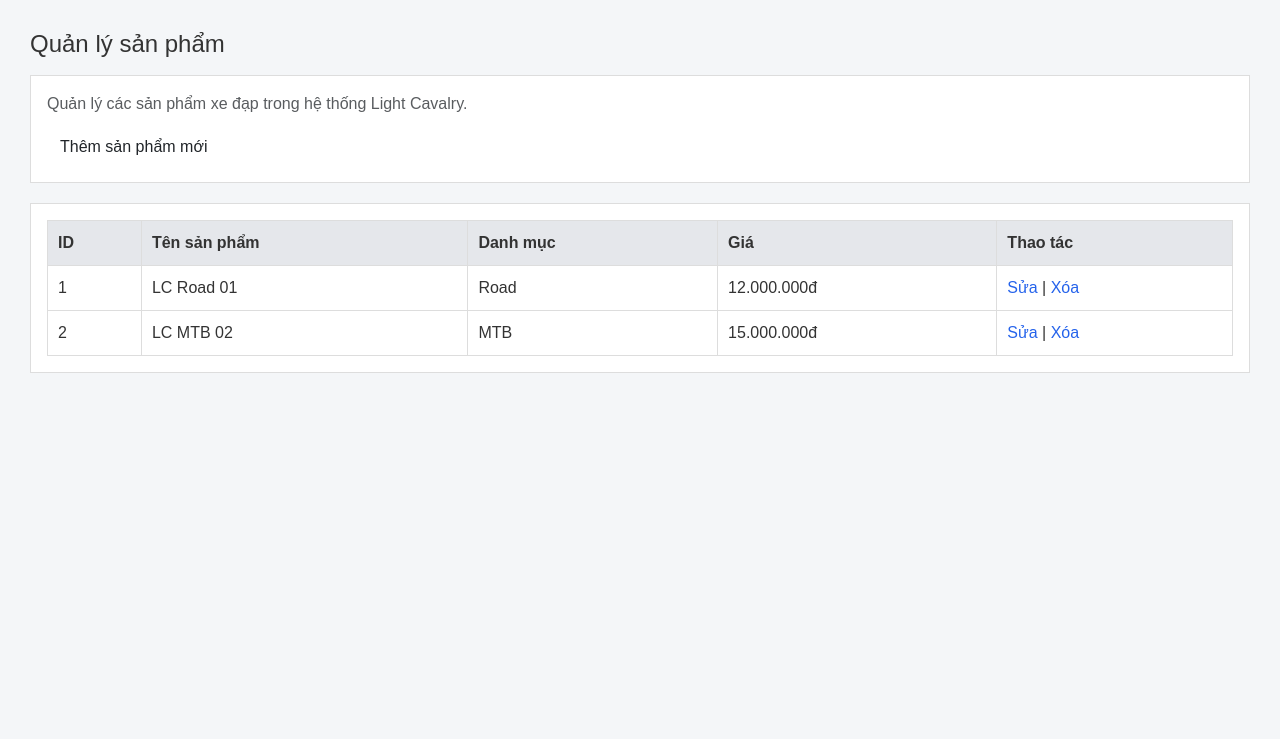
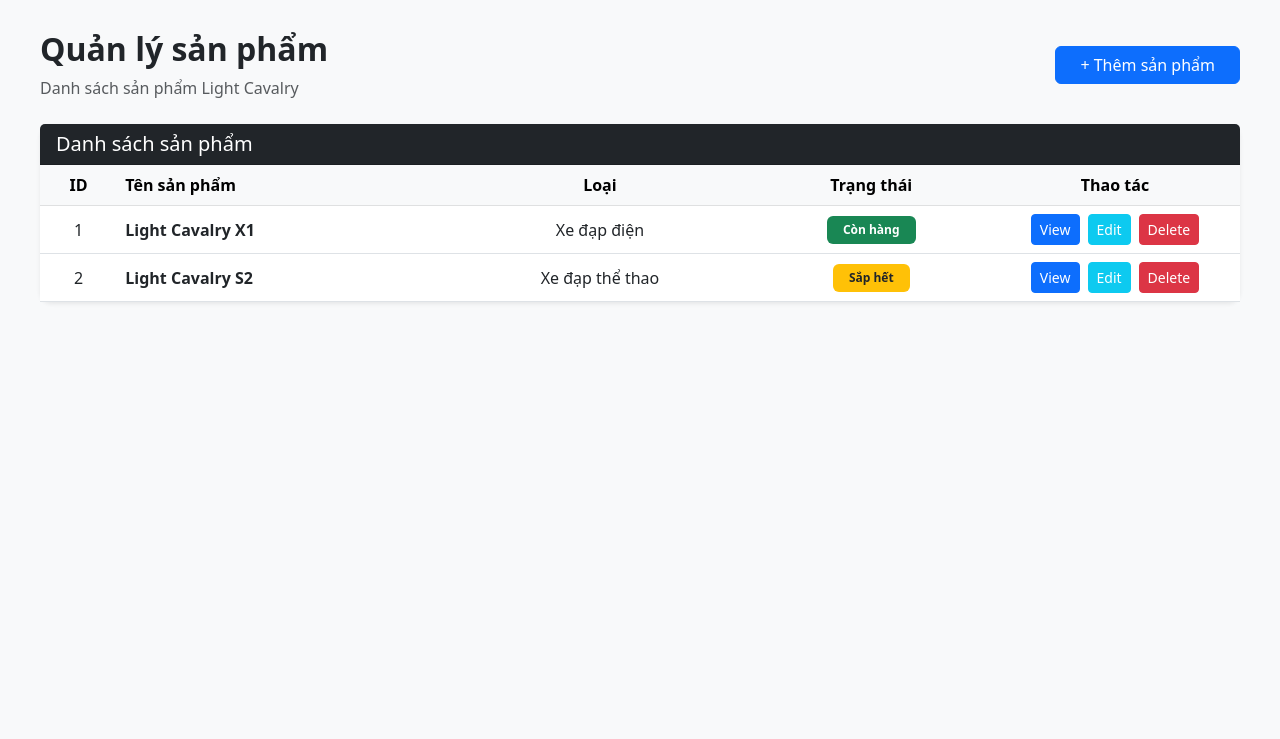
Before and after one commit to anhguyen6174/project_1, a PHP site: page /admin/modules/products/list.php in a window 1280 px wide. Shown: the top 739 px of the page. Run offline with PHP 8.4, Linux system fonts and the light colour scheme.

Commit message:
Redesign product management page layout and style
Refactored the product management page with a new layout and improved styling. Updated product information display and added badges for product status.

```diff
--- a/project_1/admin/modules/products/list.php
+++ b/project_1/admin/modules/products/list.php
@@ -2,68 +2,110 @@
 <html lang="vi">
 <head>
   <meta charset="UTF-8">
-    <title>Admin Panel </title>
   <meta name="viewport" content="width=device-width, initial-scale=1.0">
+  <title>Quản lý sản phẩm</title>
+
   <link href="https://cdn.jsdelivr.net/npm/bootstrap@5.3.0/dist/css/bootstrap.min.css" rel="stylesheet">
-    <link rel="stylesheet" href="css/admin.css">
 
+  <style>
+    body {
+      background: #f8f9fa;
+    }
+
+    .page-wrapper {
+      padding: 30px 40px;
+    }
+
+    .card {
+      border-radius: 12px;
+    }
+
+    table td, table th {
+      vertical-align: middle;
+    }
+  </style>
 </head>
+
 <body>
 
+<div class="container-fluid page-wrapper">
 
-<div class="admin-container">
-
-
-    <!-- MAIN CONTENT -->
-
-<div class="admin-content">
-
-    <h1>Quản lý sản phẩm</h1>
-
-    <div class="admin-box">
-        <p class="text-muted">
-            Quản lý các sản phẩm xe đạp trong hệ thống Light Cavalry.
-        </p>
-        <a href="add_product.php" class="btn">Thêm sản phẩm mới</a>
+  <!-- Header -->
+  <div class="d-flex justify-content-between align-items-center mb-4">
+    <div>
+      <h2 class="fw-bold">Quản lý sản phẩm</h2>
+      <p class="text-muted mb-0">Danh sách sản phẩm Light Cavalry</p>
     </div>
 
-    <div class="admin-box">
-        <table>
-            <thead>
+    <a href="add_product.php" class="btn btn-primary px-4">
+      + Thêm sản phẩm
+    </a>
+  </div>
+
+  <!-- Card -->
+  <div class="card shadow-sm border-0">
+
+    <div class="card-header bg-dark text-white d-flex justify-content-between align-items-center">
+      <h5 class="mb-0">Danh sách sản phẩm</h5>
+    </div>
+
+    <div class="card-body p-0">
+
+      <div class="table-responsive">
+        <table class="table table-hover align-middle mb-0 text-center">
+          <thead class="table-light">
             <tr>
               <th>ID</th>
-                    <th>Tên sản phẩm</th>
-                    <th>Danh mục</th>
-                    <th>Giá</th>
-                    <th>Thao tác</th>
+              <th class="text-start">Tên sản phẩm</th>
+              <th>Loại</th>
+              <th>Trạng thái</th>
+              <th width="250">Thao tác</th>
             </tr>
           </thead>
+
           <tbody>
+
             <tr>
               <td>1</td>
-                    <td>LC Road 01</td>
-                    <td>Road</td>
-                    <td>12.000.000đ</td>
+              <td class="fw-semibold text-start">Light Cavalry X1</td>
+              <td>Xe đạp điện</td>
               <td>
-                        <a href="edit_product.php?id=1">Sửa</a> |
-                        <a href="#">Xóa</a>
+                <span class="badge bg-success px-3 py-2">Còn hàng</span>
+              </td>
+              <td>
+                <div class="d-flex justify-content-center gap-2">
+                  <a class="btn btn-primary btn-sm">View</a>
+                  <a class="btn btn-info btn-sm text-white">Edit</a>
+                  <a class="btn btn-danger btn-sm">Delete</a>
+                </div>
               </td>
             </tr>
+
             <tr>
               <td>2</td>
-                    <td>LC MTB 02</td>
-                    <td>MTB</td>
-                    <td>15.000.000đ</td>
+              <td class="fw-semibold text-start">Light Cavalry S2</td>
+              <td>Xe đạp thể thao</td>
               <td>
-                        <a href="edit_product.php?id=2">Sửa</a> |
-                        <a href="#">Xóa</a>
+                <span class="badge bg-warning text-dark px-3 py-2">Sắp hết</span>
+              </td>
+              <td>
+                <div class="d-flex justify-content-center gap-2">
+                  <a class="btn btn-primary btn-sm">View</a>
+                  <a class="btn btn-info btn-sm text-white">Edit</a>
+                  <a class="btn btn-danger btn-sm">Delete</a>
+                </div>
               </td>
             </tr>
+
           </tbody>
         </table>
       </div>
 
     </div>
+  </div>
+
+</div>
+
 <script src="https://cdn.jsdelivr.net/npm/bootstrap@5.3.0/dist/js/bootstrap.bundle.min.js"></script>
 
 </body>
```
Lines whose indentation alone changed are shown as unchanged.
